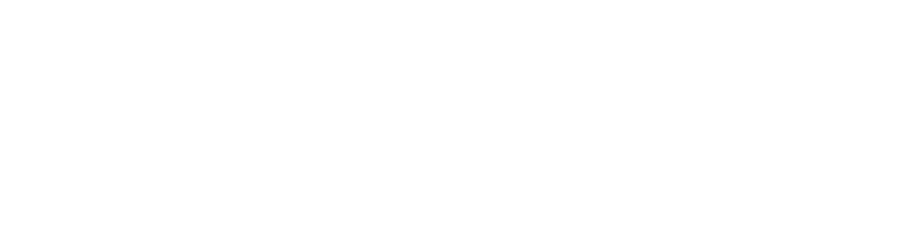
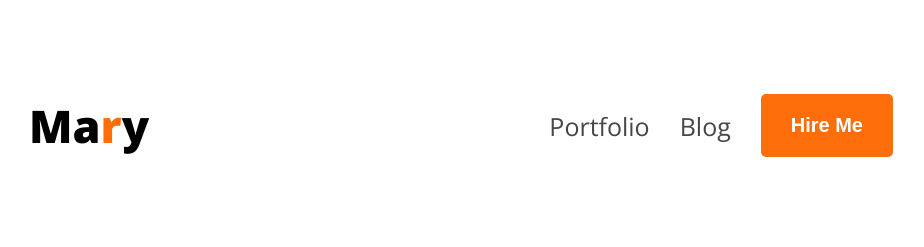
Before and after one commit to joynul24/dev_portfolio, a plain HTML site: page index.html in a window 1280 px wide. Shown: the whole page, without its empty margins (179-1103 px from the left). Drawn offline with nearby package versions, Linux system fonts and the light colour scheme.

Commit message:
added navber sectioin

```diff
--- a/index.html
+++ b/index.html
@@ -6,7 +6,16 @@
     <title>Developer Portfolio</title>
     <link rel="stylesheet" href="styles/style.css">
 </head>
-<body>
-
+<body class="open-sans">
+    <header>
+        <nav>
+            <h2 class="nav-title">Ma<span class="color-primary">r</span>y</h2>
+            <ul>
+                <a href=""><li>Portfolio</li></a>
+                <a href=""><li>Blog</li></a>
+                <a href=""><li><button class="btn-primary">Hire Me</button></li></a>
+            </ul>
+        </nav>
+    </header>
 </body>
 </html>
--- a/styles/style.css
+++ b/styles/style.css
@@ -0,0 +1,53 @@
+@import url('https://fonts.googleapis.com/css2?family=Open+Sans:ital,wght@0,300..800;1,300..800&display=swap');
+
+.open-sans {
+    font-family: "Open Sans", sans-serif;
+}
+
+/* shared styles */
+.dark-2 {
+    color: #474747;
+}
+
+.color-primary {
+    color: #FD6E0A;
+}
+
+.btn-primary {
+    color: #fff;
+    font-size: 20px;
+    font-weight: 700;
+    padding: 20px 30px;
+    border-radius: 5px;
+    background-color: #FD6E0A;
+    border: none;
+}
+
+/* nav styles */
+nav {
+    display: flex;
+    justify-content: space-between;
+    align-items: center;
+    padding: 50px 200px;
+}
+
+.nav-title {
+    font-size: 45px;
+    font-weight: 800;
+}
+
+nav ul {
+    display: flex;
+    align-items: center;
+    gap: 30px;
+}
+
+nav ul li {
+    list-style: none;
+    font-size: 25px;
+    color: #474747;
+}
+
+nav ul a {
+    text-decoration: none;
+}
```
